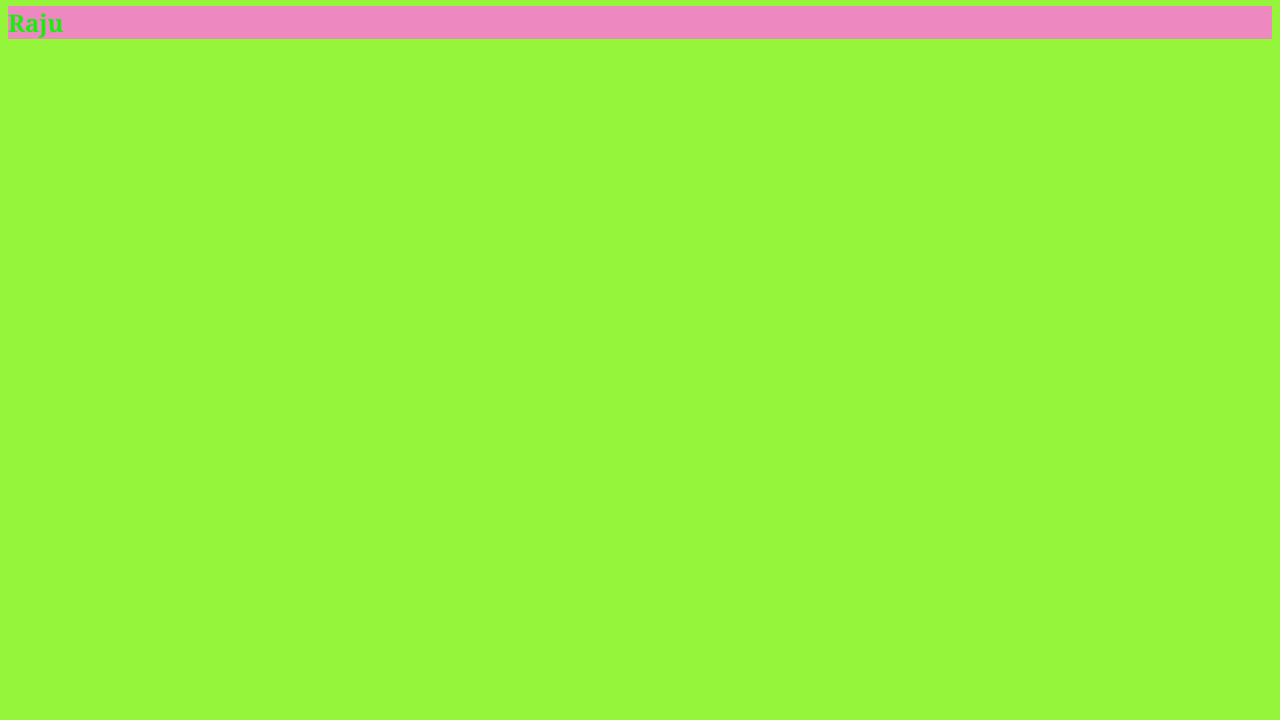
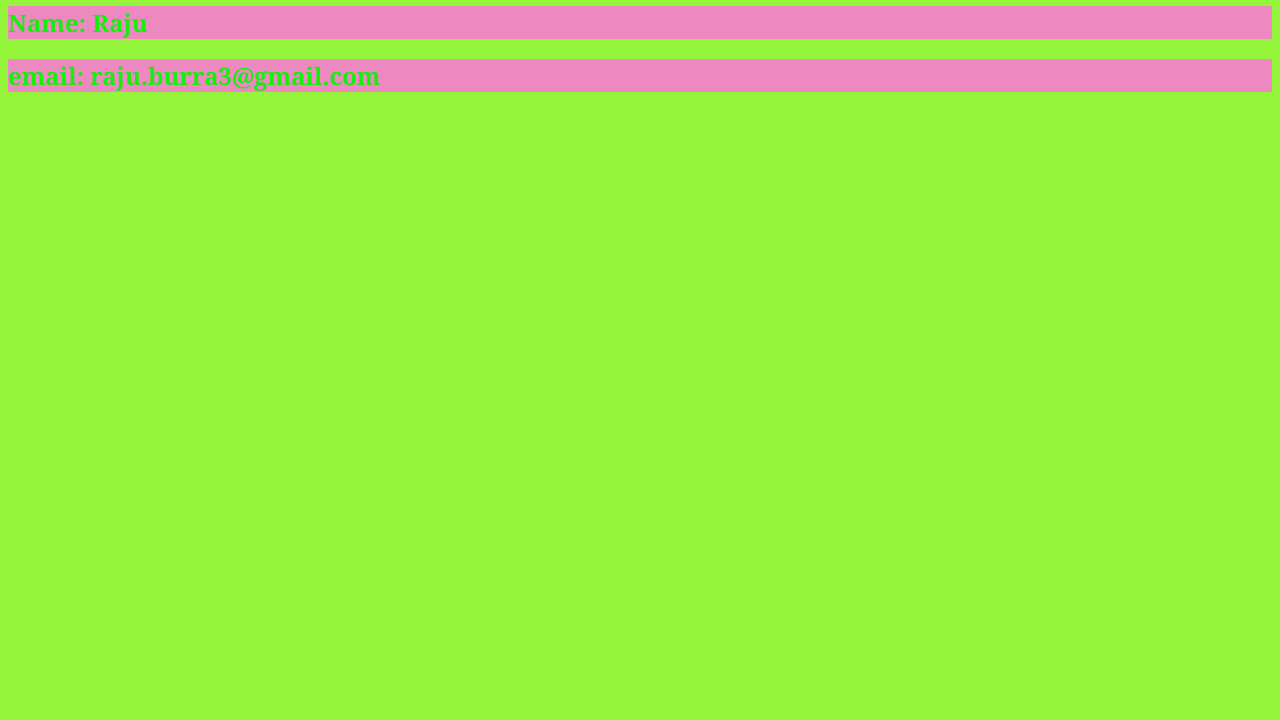
Before and after one commit to BurraRaju/BRN2203Students, a plain HTML site: page index.html in a window 1280 px wide. Shown: the part 80-800 px from the top of the page. Drawn offline with Linux system fonts and the light colour scheme.

Commit message:
add my details

```diff
--- a/index.html
+++ b/index.html
@@ -7,6 +7,7 @@
 <body>
     <h1>Student Details of BRN Info Tech 2203 Batch</h1>
 
-    <h2>Raju</h2>
+    <h2>Name: Raju</h2>
+    <h2>email: raju.burra3@gmail.com</h2>
 </body>
 </html>
```
